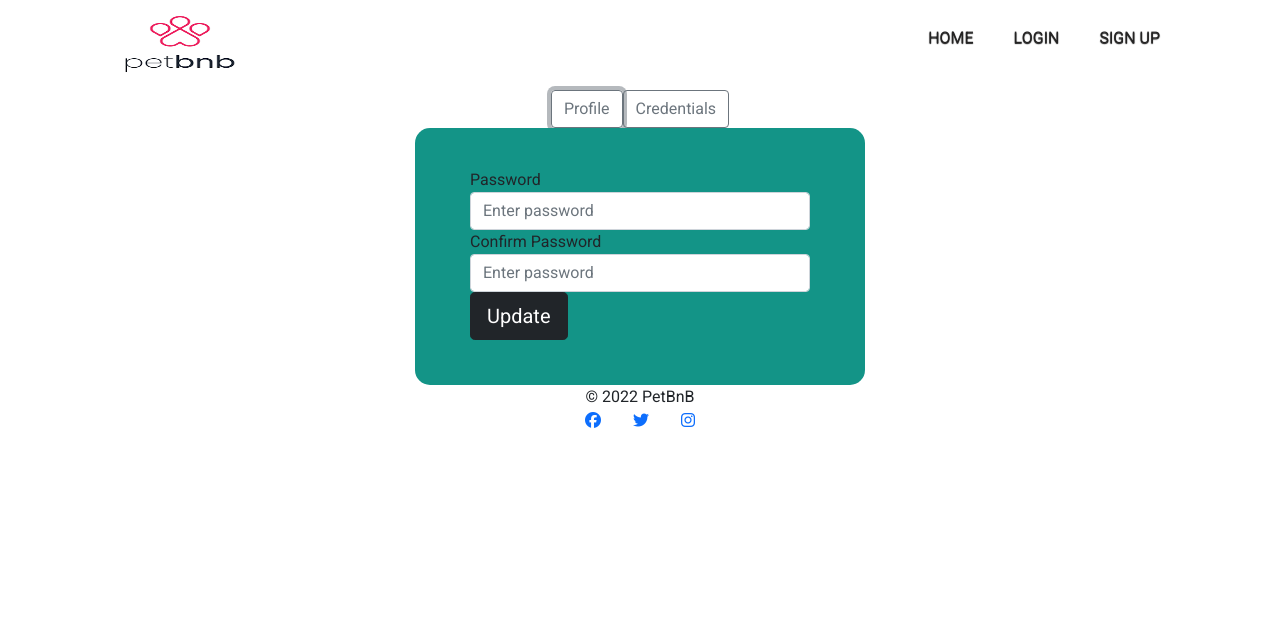
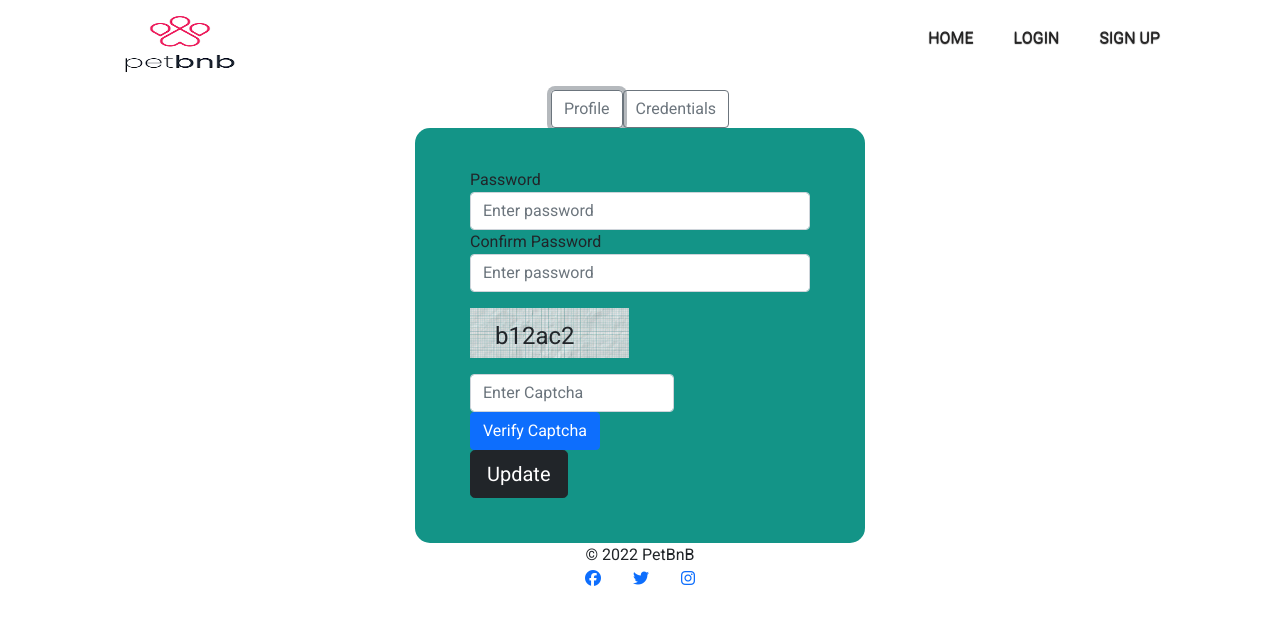
Before and after one commit to shivani1406/petbnb, a React (Create React App) app in the folder react-front-end/: page /userProfile/1 in a window 1280 px wide. Both pictures are taken after a click on the button "Profile". Shown: the top 624 px of the page. Built offline with nearby package versions, Linux system fonts and the light colour scheme; no server answers; what react-alert-template-basic would draw is missing.

Commit message:
added captch for password change

```diff
--- /dev/null
+++ b/react-front-end/src/components/captcha.js
@@ -0,0 +1,92 @@
+import 'bootstrap/dist/css/bootstrap.min.css';
+import captchaImg from './captcha.jpg';
+// import studentIMG from './2.png';
+import React, { useState, useEffect } from 'react';
+
+function Captcha() {
+
+  const [user, setUser] = useState({
+      username:""
+  });
+
+  const characters ='abc123';
+
+  function generateString(length)
+  {
+      let result = '';
+      const charactersLength = characters.length;
+      for ( let i = 0; i < length; i++ ) {
+          result += characters.charAt(Math.floor(Math.random() * charactersLength));
+      }
+     return result;
+   }
+
+   const captcha = generateString(6) // Function called here and save in captcha variable
+
+   let handleChange = (e) => {
+     let name = e.target.name;
+     let value = e.target.value;
+     user[name] = value;
+     setUser(user);
+  }
+
+  const onSubmit = e => {
+
+    var element =  document.getElementById("succesBTN");
+    var inputData = document.getElementById("inputType");
+     element.style.cursor = "wait";
+     element.innerHTML  = "Checking...";
+     inputData.disabled = true;
+     element.disabled = true;
+
+      var myFunctions = function(){
+          if(captcha == user.username)
+          {
+            element.style.backgroundColor   = "green";
+            element.innerHTML  = "Captcha Verified";
+            element.disabled = true;
+            element.style.cursor = "not-allowed";
+            inputData.style.display = "none";
+
+          }
+          else
+          {
+            element.style.backgroundColor   = "red";
+            element.style.cursor = "not-allowed";
+            element.innerHTML  = "Not Matched";
+            element.disabled = true;
+            //  element.disabled = true;
+
+            var myFunction = function(){
+              element.style.backgroundColor   = "#007bff";
+              element.style.cursor = "pointer";
+              element.innerHTML  = "Verify Captcha";
+              element.disabled = false;
+              inputData.disabled = false;
+              inputData.value ='sssss';
+            };
+            setTimeout(myFunction,5000);
+          }
+        }
+        setTimeout(myFunctions,5000);
+  };
+
+   return (
+
+      <div>
+            <h4 id="captcha" style={{ marginTop:"30px",marginLeft:"25px",position:"absolute"}}>{captcha}</h4>
+
+              <img src={captchaImg} className="mt-3 mb-3" height="50"/>
+
+
+              <input type="text" id="inputType" className="form-control"placeholder="Enter Captcha"
+                name="username"  onChange={handleChange} autocomplete="off" style={{width:"60%"}}
+                />
+              <button type="button" id="succesBTN" onClick={onSubmit} class="btn btn-primary ml-1">Verify Captcha</button>
+
+
+        </div>
+
+    );
+}
+export default Captcha;
--- a/react-front-end/src/components/userProfile.js
+++ b/react-front-end/src/components/userProfile.js
@@ -2,6 +2,7 @@ import axios from "axios";
 import React, { useState, useEffect} from "react";
 import { useParams } from 'react-router-dom';
 import { useNavigate} from "react-router-dom";
+import Captcha from "./captcha";
 
 export default function userProfile() {
   const navigate = useNavigate();
@@ -103,6 +104,7 @@ export default function userProfile() {
                                    setPassword(event.target.value);
                                  }} />
                         </div>
+                        <Captcha />
                         <button type="submit" className="btn btn-dark btn-lg btn-block"  >Update</button>
                         </fieldset>
                         </div>
```
Also changed, not shown: react-front-end/src/components/captcha.jpg (added).
